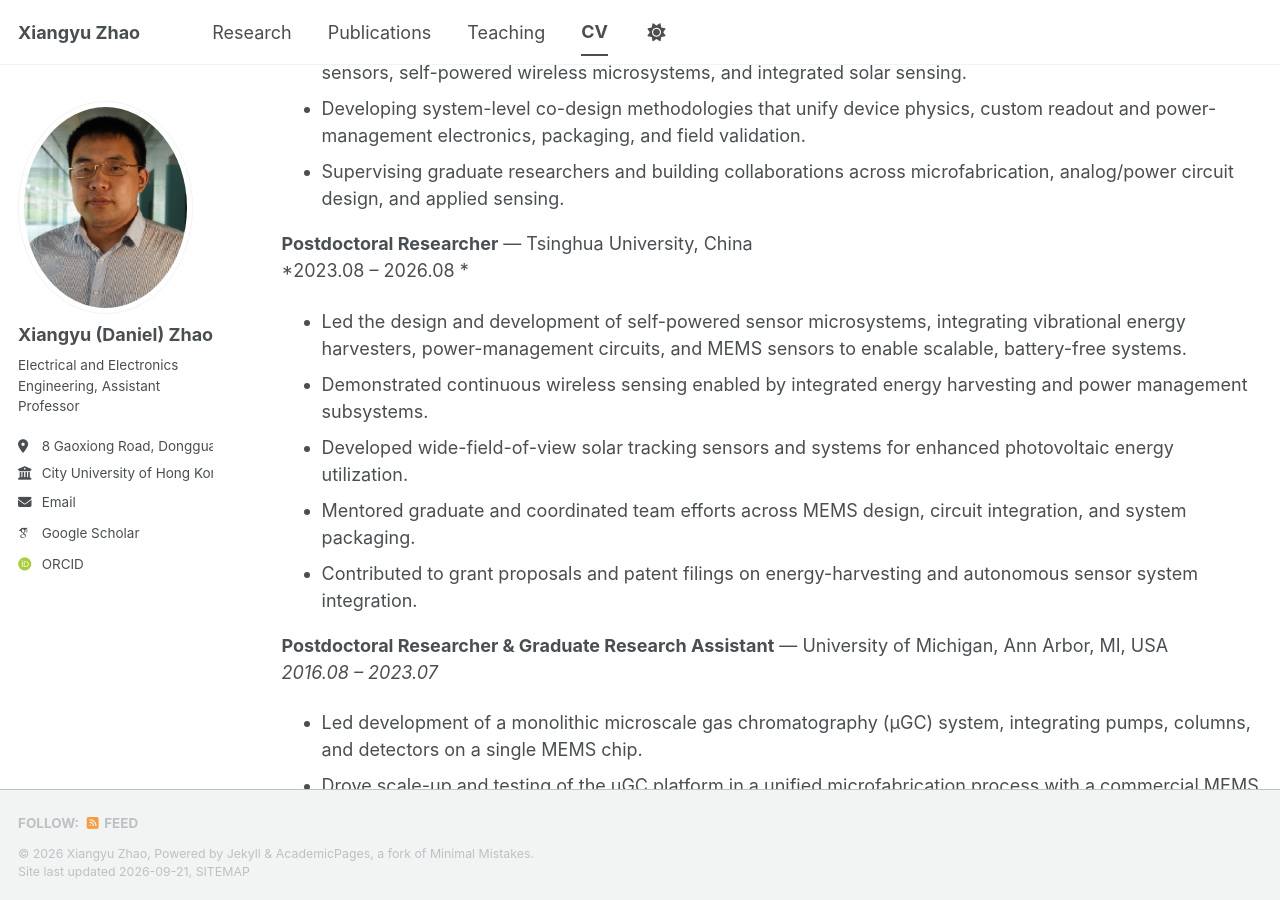
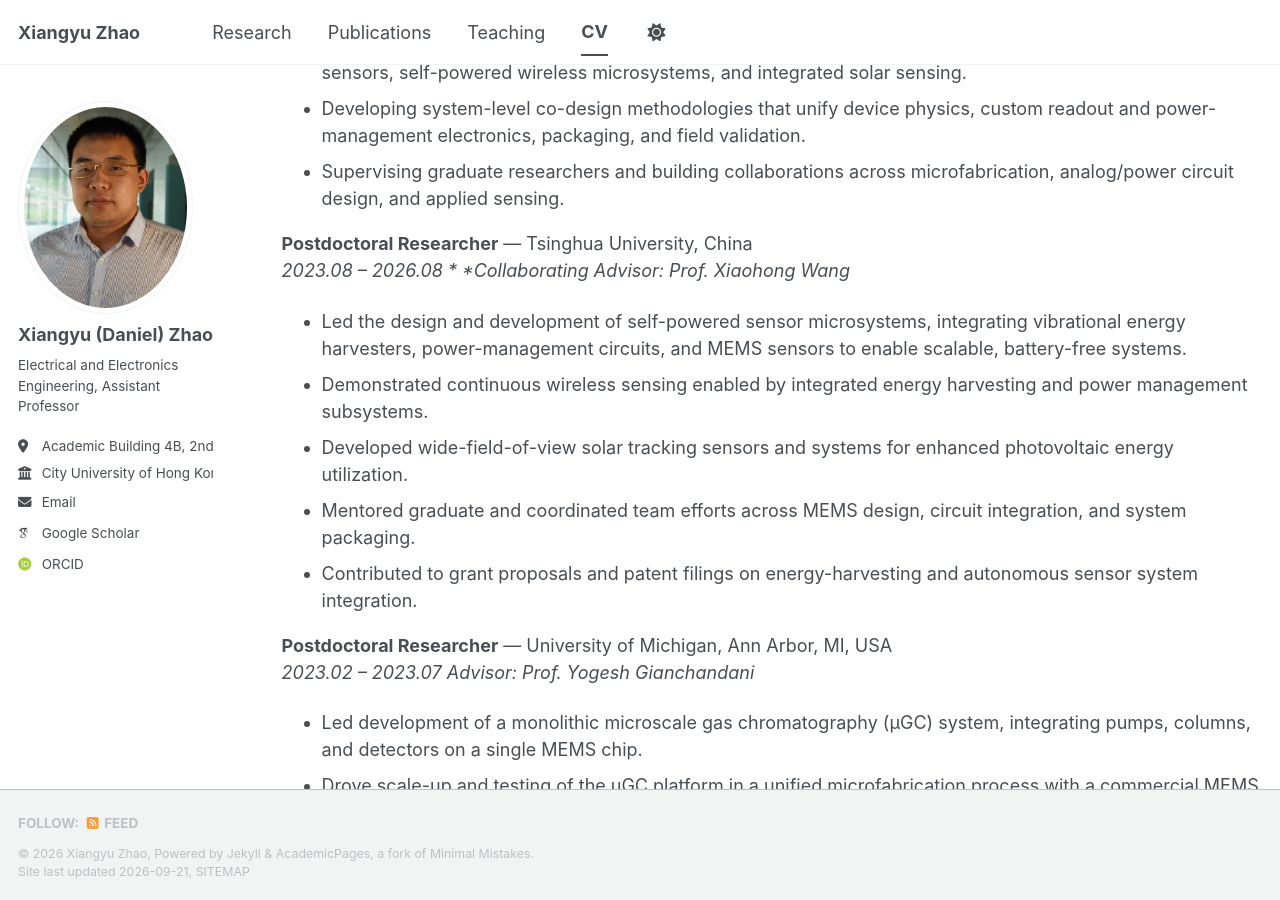
Before and after one commit to xy-zhao-mems/xy-zhao-mems.github.io, a Jekyll site: the page built from _pages/cv.md, in a window 1280 px wide and 900 px high, scrolled down 409 px. Built offline with Jekyll 4.4.1, drawn with Linux system fonts in a browser that asks for light colours; some web fonts are replaced; a script that is not in the unit is left out.

Commit message:
Tiny Fixes
Fixed location

```diff
--- a/_config.yml
+++ b/_config.yml
@@ -26,10 +26,10 @@ author:
   avatar           : "Headshot.png"
   name             : "Xiangyu (Daniel) Zhao"
   bio              : "Electrical and Electronics Engineering, Assistant Professor"
-  location         : "8 Gaoxiong Road, Dongguan, Guangdong, China"
+  location         : "Academic Building 4B, 2nd Floor, Room 223"
   employer         : "City University of Hong Kong (Dongguan)"
   uri              : # URL
-  email            : "none@example.org"
+  email            : "xiangyu.zhao@cityu-dg.edu.cn"
 
   # Academic websites
   academia         : # URL
--- a/_pages/cv.md
+++ b/_pages/cv.md
@@ -27,14 +27,16 @@ Experience
 
 **Postdoctoral Researcher** — Tsinghua University, China
 *2023.08 – 2026.08 *
+*Collaborating Advisor: Prof. Xiaohong Wang*
 - Led the design and development of self-powered sensor microsystems, integrating vibrational energy harvesters, power-management circuits, and MEMS sensors to enable scalable, battery-free systems.
 - Demonstrated continuous wireless sensing enabled by integrated energy harvesting and power management subsystems.
 - Developed wide-field-of-view solar tracking sensors and systems for enhanced photovoltaic energy utilization.
 - Mentored graduate and coordinated team efforts across MEMS design, circuit integration, and system packaging.
 - Contributed to grant proposals and patent filings on energy-harvesting and autonomous sensor system integration.
 
-**Postdoctoral Researcher & Graduate Research Assistant** — University of Michigan, Ann Arbor, MI, USA
-*2016.08 – 2023.07*
+**Postdoctoral Researcher** — University of Michigan, Ann Arbor, MI, USA
+*2023.02 – 2023.07*
+*Advisor: Prof. Yogesh Gianchandani*
 - Led development of a monolithic microscale gas chromatography (µGC) system, integrating pumps, columns, and detectors on a single MEMS chip.
 - Drove scale-up and testing of the µGC platform in a unified microfabrication process with a commercial MEMS foundry.
 - Developed highly integrated chemical and biological microsystems, including µGC for VOC analysis and an ingestible capsule for GI fluid sampling with wireless telemetry.
```
Also changed, not shown: _pages/portfolio.html (deleted, +0 -13 lines), _pages/research.md (+1 -1 lines), _teaching/2026-Fall-CS1302.md (+1 -4 lines), _pages/publications.md (renamed from _pages/publications.html).
